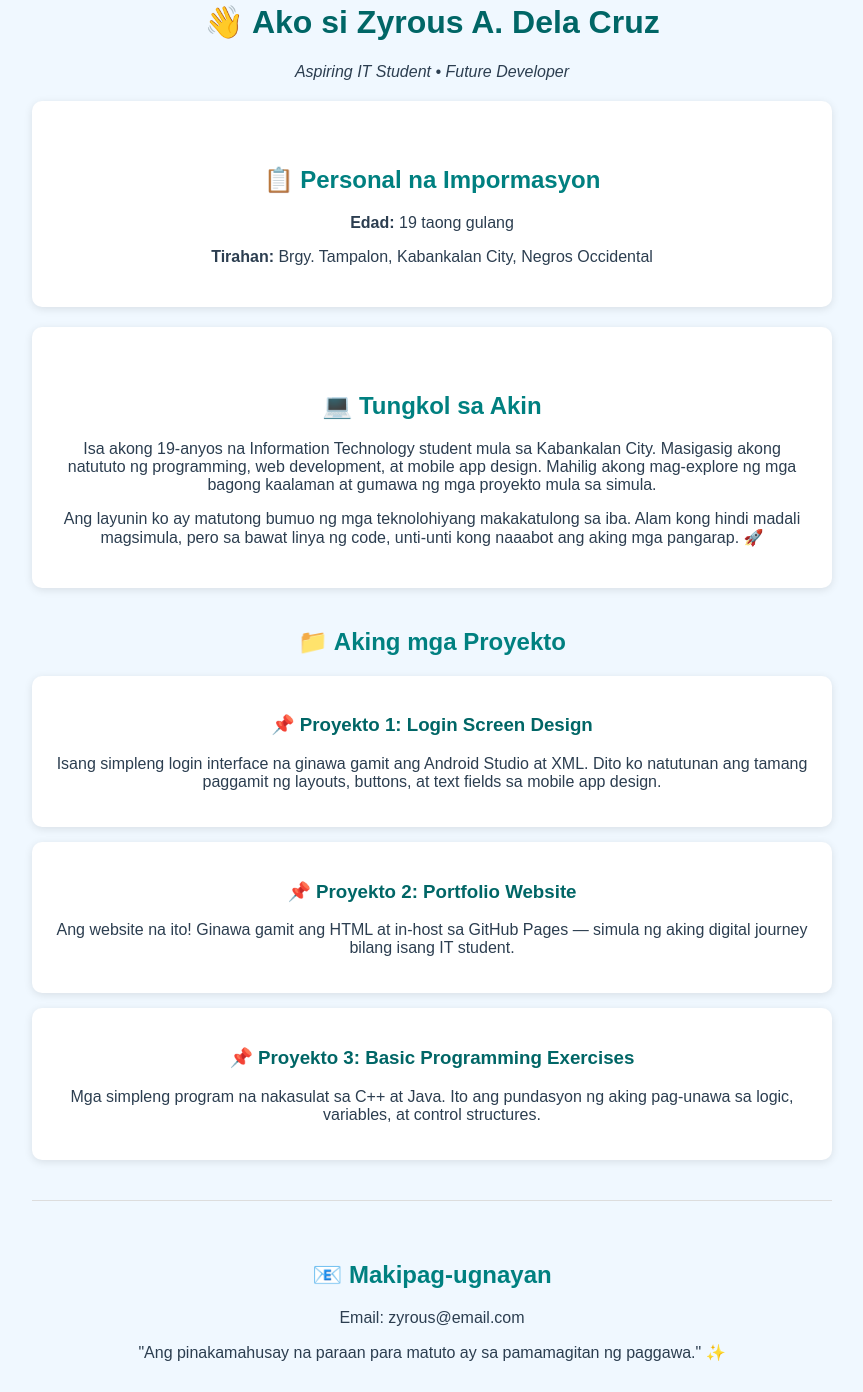
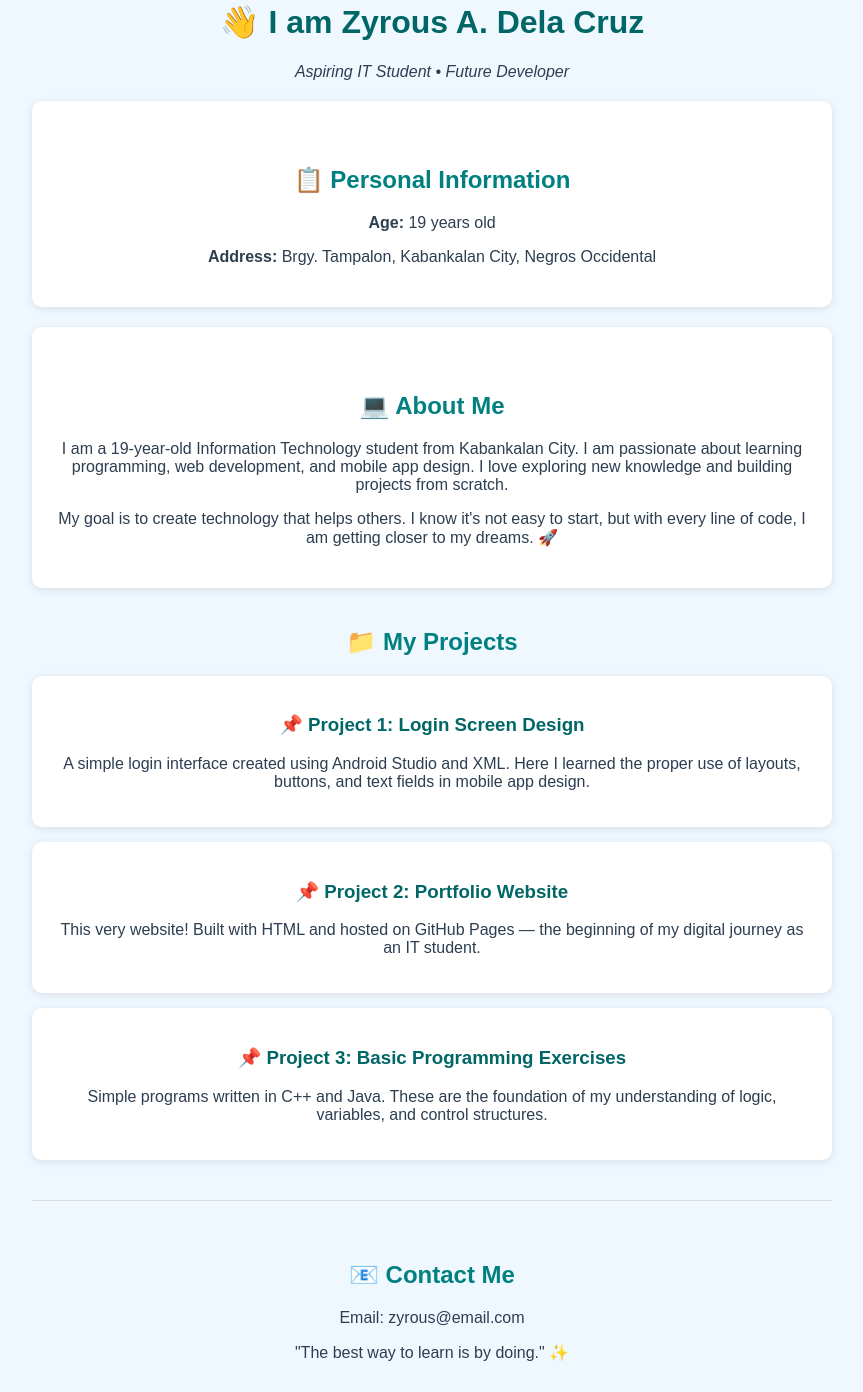
Before and after one commit to zyrousdelacruz33-arch/inggo-github.io, a plain HTML site: page index.html in a window 1280 px wide. Shown: the part 68-1460 px from the top of the page, without its empty margins (208-1071 px from the left). Drawn offline with Linux system fonts and the light colour scheme.

Commit message:
Update index.html

```diff
--- a/index.html
+++ b/index.html
@@ -1,9 +1,9 @@
 <!DOCTYPE html>
-<html lang="tl">
+<html lang="en">
 <head>
     <meta charset="UTF-8">
     <meta name="viewport" content="width=device-width, initial-scale=1.0">
-    <title>Aking Portfolio</title>
+    <title>My Portfolio</title>
     <style>
         body {
             font-family: Arial, sans-serif;
@@ -47,42 +47,42 @@
 </head>
 <body>
 
-    <h1>👋 Ako si Zyrous A. Dela Cruz</h1>
+    <h1>👋 I am Zyrous A. Dela Cruz</h1>
     <p><em>Aspiring IT Student • Future Developer</em></p>
 
     <div class="info">
-        <h2>📋 Personal na Impormasyon</h2>
-        <p><strong>Edad:</strong> 19 taong gulang</p>
-        <p><strong>Tirahan:</strong> Brgy. Tampalon, Kabankalan City, Negros Occidental</p>
+        <h2>📋 Personal Information</h2>
+        <p><strong>Age:</strong> 19 years old</p>
+        <p><strong>Address:</strong> Brgy. Tampalon, Kabankalan City, Negros Occidental</p>
     </div>
 
     <div class="about">
-        <h2>💻 Tungkol sa Akin</h2>
-        <p>Isa akong 19-anyos na Information Technology student mula sa Kabankalan City. Masigasig akong natututo ng programming, web development, at mobile app design. Mahilig akong mag-explore ng mga bagong kaalaman at gumawa ng mga proyekto mula sa simula.</p>
-        <p>Ang layunin ko ay matutong bumuo ng mga teknolohiyang makakatulong sa iba. Alam kong hindi madali magsimula, pero sa bawat linya ng code, unti-unti kong naaabot ang aking mga pangarap. 🚀</p>
+        <h2>💻 About Me</h2>
+        <p>I am a 19-year-old Information Technology student from Kabankalan City. I am passionate about learning programming, web development, and mobile app design. I love exploring new knowledge and building projects from scratch.</p>
+        <p>My goal is to create technology that helps others. I know it's not easy to start, but with every line of code, I am getting closer to my dreams. 🚀</p>
     </div>
 
-    <h2>📁 Aking mga Proyekto</h2>
+    <h2>📁 My Projects</h2>
 
     <div class="project">
-        <h3>📌 Proyekto 1: Login Screen Design</h3>
-        <p>Isang simpleng login interface na ginawa gamit ang Android Studio at XML. Dito ko natutunan ang tamang paggamit ng layouts, buttons, at text fields sa mobile app design.</p>
+        <h3>📌 Project 1: Login Screen Design</h3>
+        <p>A simple login interface created using Android Studio and XML. Here I learned the proper use of layouts, buttons, and text fields in mobile app design.</p>
     </div>
 
     <div class="project">
-        <h3>📌 Proyekto 2: Portfolio Website</h3>
-        <p>Ang website na ito! Ginawa gamit ang HTML at in-host sa GitHub Pages — simula ng aking digital journey bilang isang IT student.</p>
+        <h3>📌 Project 2: Portfolio Website</h3>
+        <p>This very website! Built with HTML and hosted on GitHub Pages — the beginning of my digital journey as an IT student.</p>
     </div>
 
     <div class="project">
-        <h3>📌 Proyekto 3: Basic Programming Exercises</h3>
-        <p>Mga simpleng program na nakasulat sa C++ at Java. Ito ang pundasyon ng aking pag-unawa sa logic, variables, at control structures.</p>
+        <h3>📌 Project 3: Basic Programming Exercises</h3>
+        <p>Simple programs written in C++ and Java. These are the foundation of my understanding of logic, variables, and control structures.</p>
     </div>
 
     <div class="contact">
-        <h2>📧 Makipag-ugnayan</h2>
+        <h2>📧 Contact Me</h2>
         <p>Email: zyrous@email.com</p>
-        <p>"Ang pinakamahusay na paraan para matuto ay sa pamamagitan ng paggawa." ✨</p>
+        <p>"The best way to learn is by doing." ✨</p>
     </div>
 
 </body>
```
